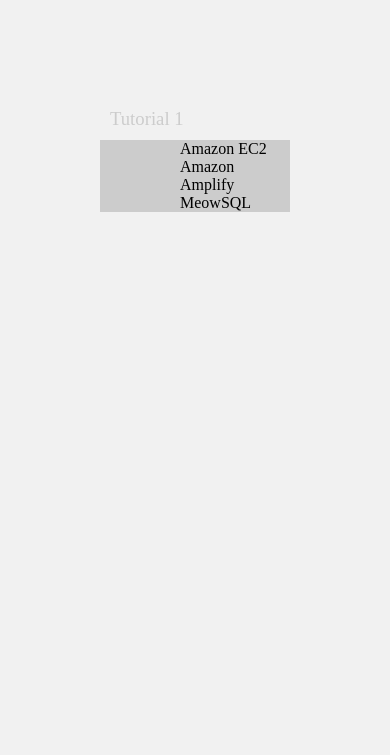
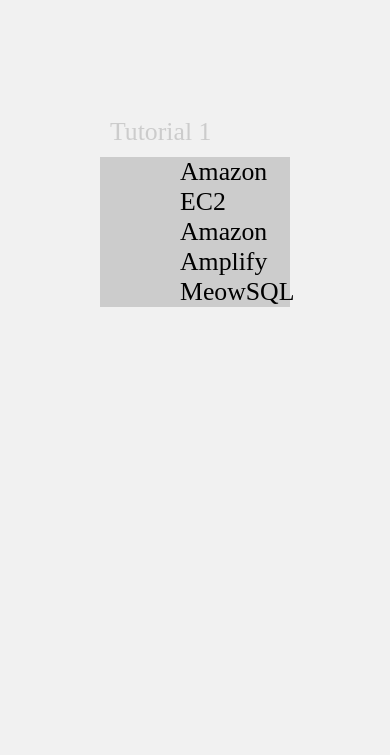
Before and after one commit to jaz-it/website, a plain HTML site: page index.html in a window 390 px wide. Shown: the part 87-842 px from the top of the page. Drawn offline with Linux system fonts and the light colour scheme.

Commit message:
Update style.css

```diff
--- a/style.css
+++ b/style.css
@@ -44,3 +44,11 @@ a {
 #heading-main {
     text-align: center;
 }
+
+@media only screen and (max-width: 500px) {
+    * {
+     font-size: 110%;
+    }
+
+
+}
```
